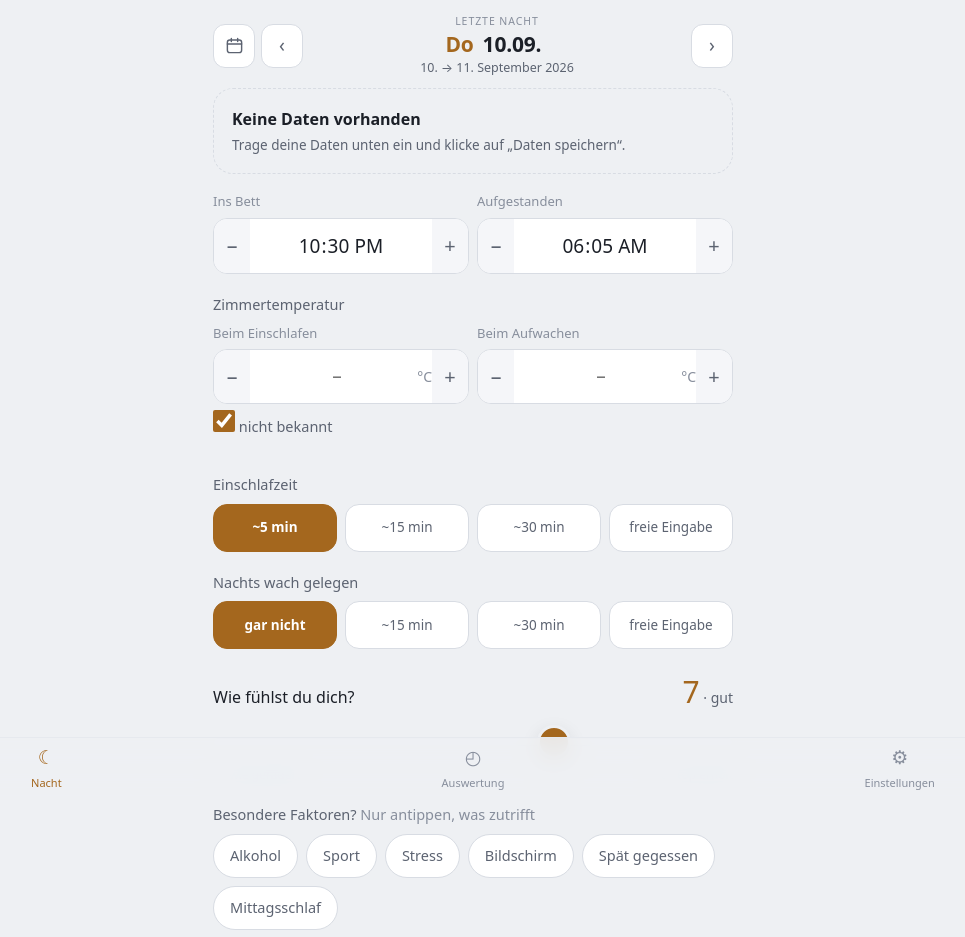
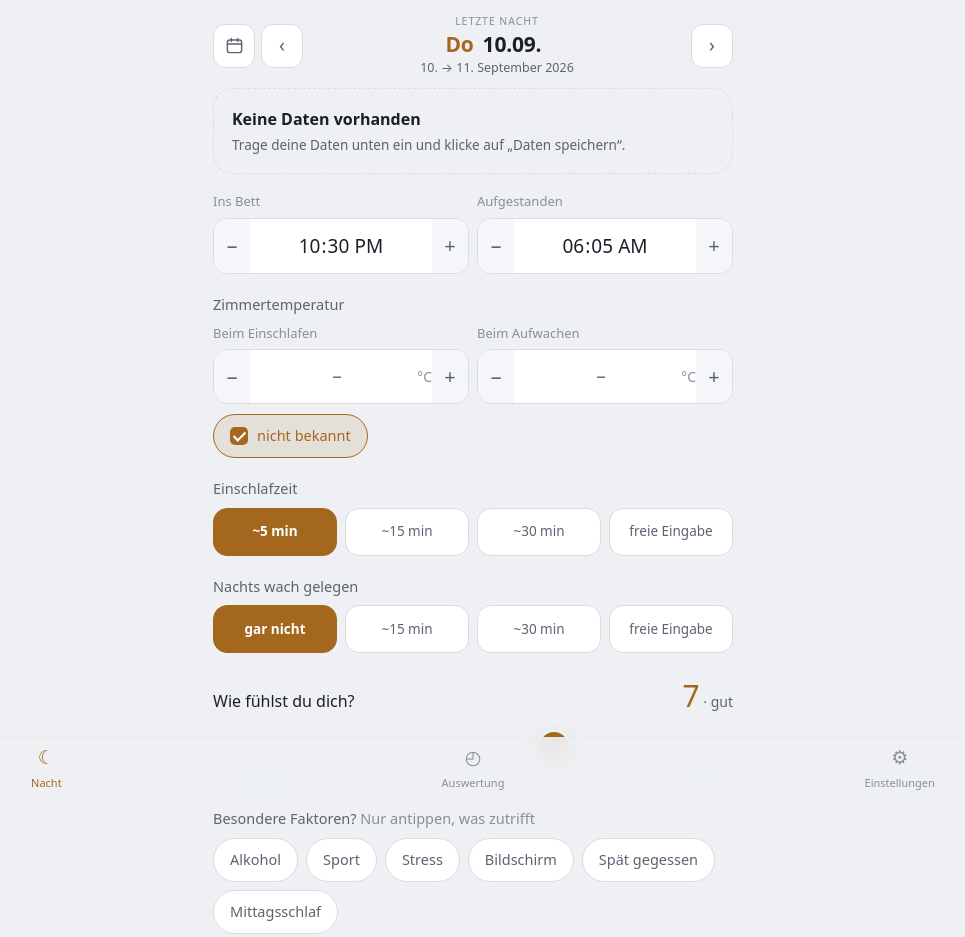
Before and after one commit to Freshglitch4j/Schlaftagebuch, a plain HTML site: page index.html in a window 1280 px wide. Shown: the top 937 px of the page, without its empty margins (167-1132 px from the left). Drawn offline with Linux system fonts and the light colour scheme.

Commit message:
Add files via upload

```diff
--- a/app.js
+++ b/app.js
@@ -13,7 +13,7 @@
   var KEY_SETTINGS = 'schlaftagebuch.settings.v1';
   var KEY_BACKUP = 'schlaftagebuch.backup.v1';
   var KEY_PLANNED = 'schlaftagebuch.planned.v1';
-  var APP_VERSION = 'v9';
+  var APP_VERSION = 'v10';
 
   var $ = function (sel) { return document.querySelector(sel); };
   var $$ = function (sel) { return Array.prototype.slice.call(document.querySelectorAll(sel)); };
@@ -451,8 +451,7 @@
   function renderTemps() {
     var d = state.draft;
     var unknown = tempsUnknown();
-    var box = $('#tempUnknown');
-    if (document.activeElement !== box) box.checked = unknown;
+    $('#tempUnknown').setAttribute('aria-pressed', String(unknown));
     [['#inTempBed', 'tempBed'], ['#inTempWake', 'tempWake']].forEach(function (pair) {
       var input = $(pair[0]);
       input.disabled = unknown;
@@ -1519,7 +1518,9 @@
       });
     });
 
-    $('#tempUnknown').addEventListener('change', function () { setTempsUnknown(this.checked); });
+    $('#tempUnknown').addEventListener('click', function () {
+      setTempsUnknown(this.getAttribute('aria-pressed') !== 'true');
+    });
 
     $('#inQuality').addEventListener('input', function () {
       state.draft.quality = parseInt(this.value, 10);
--- a/index.html
+++ b/index.html
@@ -114,10 +114,11 @@
           </div>
         </div>
       </div>
-      <label class="checkline">
-        <input type="checkbox" id="tempUnknown">
-        <span>nicht bekannt</span>
-      </label>
+      <div class="checkline">
+        <button type="button" class="chip chip-check" id="tempUnknown" aria-pressed="false">
+          <span class="box" aria-hidden="true"></span>nicht bekannt
+        </button>
+      </div>
     </div>
 
     <div class="field" id="fieldLatency">
--- a/styles.css
+++ b/styles.css
@@ -370,23 +370,30 @@ body.has-savebar .app { padding-bottom: calc(162px + env(safe-area-inset-bottom)
 }
 .factor-add button:disabled { opacity: 0.4; }
 
-/* Ankreuzfeld unter den Temperaturen */
-.checkline {
-  /* inline-flex, damit nur Kästchen und Text anklickbar sind – nicht die
-     ganze Zeilenbreite. Sonst schaltet ein Fehltipp beim Scrollen um. */
+/* Ankreuzfeld unter den Temperaturen.
+   Bewusst ein <button> und kein <label>: Ein Label reicht jeden Klick in
+   seinem gesamten Bereich an das Ankreuzfeld weiter. Ein Knopf ist genau
+   so groß wie das, was man sieht – daneben passiert nichts. */
+.checkline { margin-top: 10px; }
+.chip-check {
   display: inline-flex;
   align-items: center;
-  gap: 10px;
-  min-height: 44px;
-  margin-top: 6px;
-  font-size: 14px;
-  color: var(--text-dim);
-  cursor: pointer;
+  gap: 9px;
+  padding: 0 16px 0 12px;
 }
-.checkline input[type="checkbox"] {
-  width: 22px; height: 22px; flex: 0 0 22px;
-  accent-color: var(--accent);
-  margin: 0;
+.chip-check .box {
+  width: 18px; height: 18px; flex: 0 0 18px;
+  border: 2px solid currentColor; border-radius: 5px;
+  position: relative;
+}
+.chip-check[aria-pressed="true"] .box { background: var(--accent); border-color: var(--accent); }
+.chip-check[aria-pressed="true"] .box::after {
+  content: "";
+  position: absolute; left: 4px; top: 0;
+  width: 5px; height: 10px;
+  border: solid var(--accent-ink);
+  border-width: 0 2px 2px 0;
+  transform: rotate(45deg);
 }
 .timeinput.is-off { opacity: 0.4; }
 .timeinput.is-off input, .timeinput.is-off .stepbtn { pointer-events: none; }
--- a/sw.js
+++ b/sw.js
@@ -1,7 +1,7 @@
 /* Service Worker – macht die App vollständig offline nutzbar.
    Bei jeder Code-Änderung die Versionsnummer erhöhen, dann holt sich
    das Handy beim nächsten Start automatisch die neuen Dateien. */
-const VERSION = 'schlaftagebuch-v9';
+const VERSION = 'schlaftagebuch-v10';
 const ASSETS = [
   './',
   './index.html',
```
Also changed, not shown: 1 other file.
